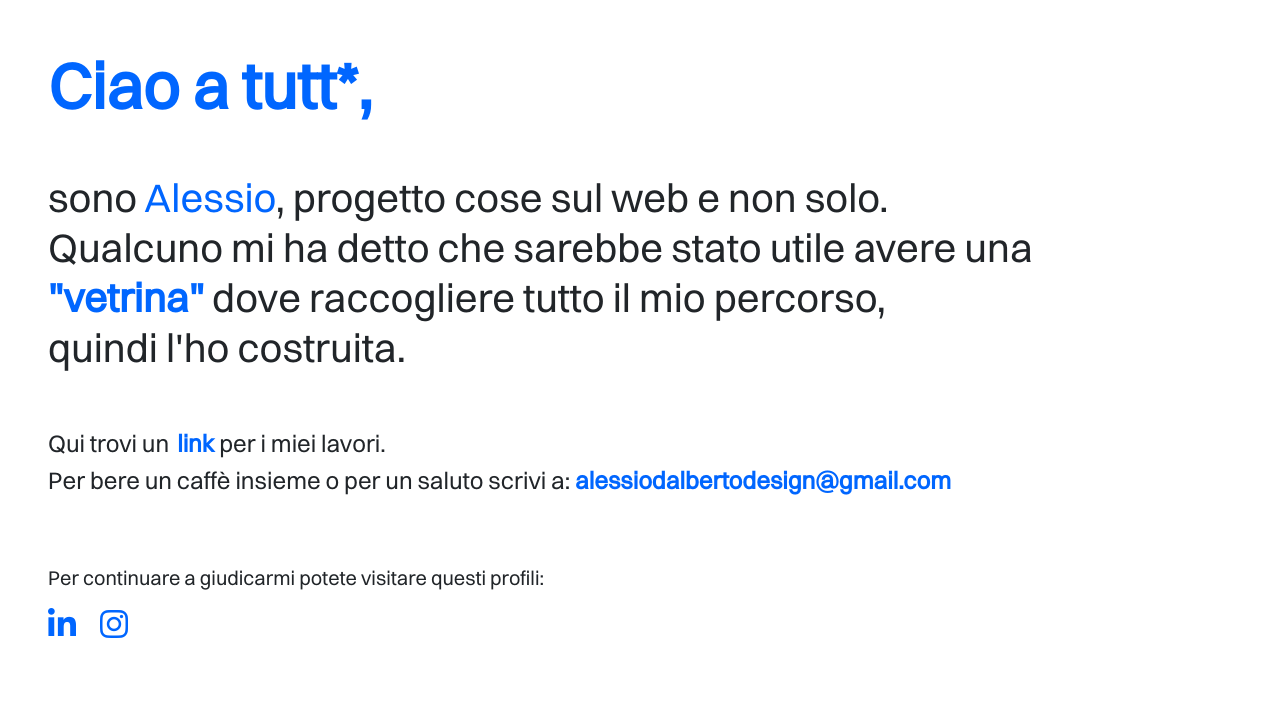
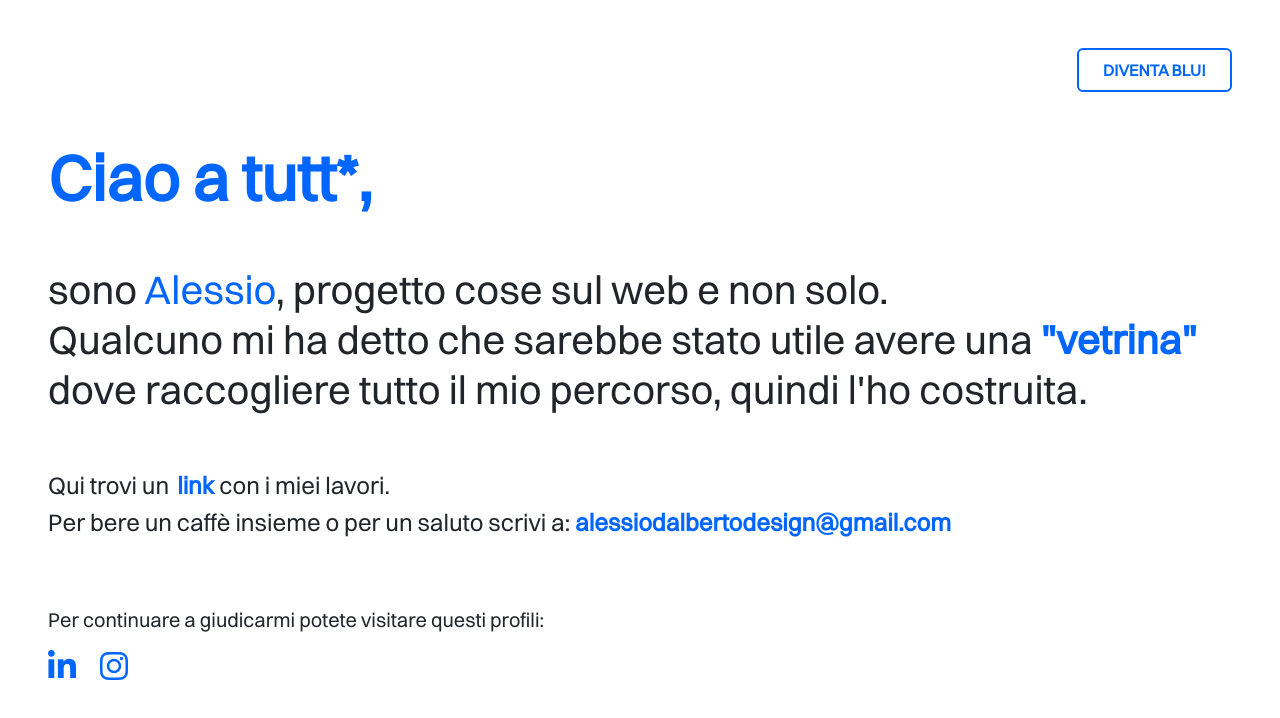
Before and after one commit to alessiodalberto002/portfolio-web, a React (Vite) app: page / in a window 1280 px wide. Shown: the top 718 px of the page. Built offline with nearby package versions, Linux system fonts and the light colour scheme.

Commit message:
aggiunta bottone per far inertire i colori

```diff
--- a/src/components/Hero.jsx
+++ b/src/components/Hero.jsx
@@ -1,8 +1,17 @@
+import { useState } from "react"; // 1. Importiamo useState
 import { motion } from "framer-motion";
 import { Link } from "react-router-dom";
 
 const Hero = () => {
-    const blueStyle = { color: "#0066FF" };
+    // 2. Stato per gestire l'inversione dei colori
+    const [isInverted, setIsInverted] = useState(false);
+
+    // 3. Stili dinamici in base allo stato
+    const blueStyle = {
+        color: isInverted ? "#FFFFFF" : "#0066FF",
+        transition: "color 0.3s ease"
+    };
+
     const MotionLink = motion(Link);
 
     const linkStyle = {
@@ -18,7 +27,7 @@ const Hero = () => {
         visible: {
             opacity: 1,
             transition: {
-                staggerChildren: 0.2, // Ritardo tra un elemento e l'altro
+                staggerChildren: 0.2,
                 delayChildren: 0.3,
             },
         },
@@ -35,16 +44,37 @@ const Hero = () => {
 
     return (
         <motion.div
-            className="d-flex flex-column p-4 p-md-5"
+            className="d-flex flex-column p-4 p-md-5 vh-100"
             style={{
-                maxWidth: "1100px",
                 fontFamily: "Switzer-Regular",
-                lineHeight: "1.2"
+                lineHeight: "1.2",
+                // 4. Applichiamo lo sfondo e il colore del testo dinamici con transizione
+                backgroundColor: isInverted ? "#0066FF" : "transparent",
+                color: isInverted ? "#FFFFFF" : "inherit",
+                transition: "background-color 0.3s ease, color 0.3s ease",
             }}
             initial="hidden"
             animate="visible"
             variants={containerVariants}
         >
+            {/* 5. Bottone per invertire i colori */}
+            <motion.button
+                onClick={() => setIsInverted(!isInverted)}
+                className="btn align-self-end mb-5 fw-bold px-4 py-2 text-uppercase"
+                style={{
+                    border: `2px solid ${isInverted ? "#FFFFFF" : "#0066FF"}`,
+                    color: isInverted ? "#FFFFFF" : "#0066FF",
+                    backgroundColor: "transparent",
+                    transition: "all 0.3s ease",
+                    cursor: "pointer"
+                }}
+                variants={itemVariants}
+                whileHover={{ scale: 1.05 }}
+                whileTap={{ scale: 0.95 }}
+            >
+                {isInverted ? "torna normale!" : "Diventa Blu!"}
+            </motion.button>
+
             {/* Titolo */}
             <motion.h1 className="display-3 fw-bold mb-5" style={blueStyle} variants={itemVariants}>
                 Ciao a tutt*,
@@ -55,7 +85,7 @@ const Hero = () => {
                 {/* Corpo principale */}
                 <motion.h2 className="m-0 p-0 fw-medium fs-1 lh-sm" variants={itemVariants}>
                     sono <span style={blueStyle}>Alessio</span>, progetto cose sul web e non solo. <br className="d-none d-md-block" />
-                    Qualcuno mi ha detto che sarebbe stato utile avere una <span className="fw-bold" style={blueStyle}>"vetrina"</span> dove raccogliere tutto il mio percorso, <br className="d-none d-md-block" />
+                    Qualcuno mi ha detto che sarebbe stato utile avere una <span className="fw-bold" style={blueStyle}>"vetrina"</span> dove raccogliere tutto il mio percorso, <br className="d-none" />
                     quindi l'ho costruita.
                 </motion.h2>
 
@@ -63,7 +93,6 @@ const Hero = () => {
                 <motion.div className="fs-4 mt-2" variants={itemVariants}>
                     <p className="mb-2">
                         Qui trovi un
-                        {/* 2. Usa MotionLink al posto della combinazione Link + motion.a */}
                         <MotionLink
                             to="/worklink"
                             className="d-inline-block fw-bold ms-2"
@@ -71,7 +100,7 @@ const Hero = () => {
                             whileHover={{ scale: 1.05, opacity: 0.8 }}
                         >
                             link
-                        </MotionLink> per i miei lavori.
+                        </MotionLink> con i miei lavori.
                     </p>
                     <p className="m-0">
                         Per bere un caffè insieme o per un saluto scrivi a: <br className="d-md-none" />
--- a/src/page/WorkLink.jsx
+++ b/src/page/WorkLink.jsx
@@ -50,7 +50,7 @@ const WorkLink = () => {
                 >
                     giuggiolacreativa.it
                 </motion.a>
-                <p className="m-0 text-muted">- Studio Creativo</p>
+                <p className="m-0">- Studio Creativo</p>
             </div>
 
             <div className="d-flex align-items-center gap-2 fs-4">
@@ -63,9 +63,9 @@ const WorkLink = () => {
                     whileHover={{ y: -2, rotate: 2 }}
                     whileTap={{ scale: 0.9 }}
                 >
-                    portfoliosaretta.it
+                    saramolino.it
                 </motion.a>
-                <p className="m-0 text-muted">- Portfolio Digitale</p>
+                <p className="m-0">- Portfolio Digitale</p>
             </div>
         </motion.div>
     );
```
